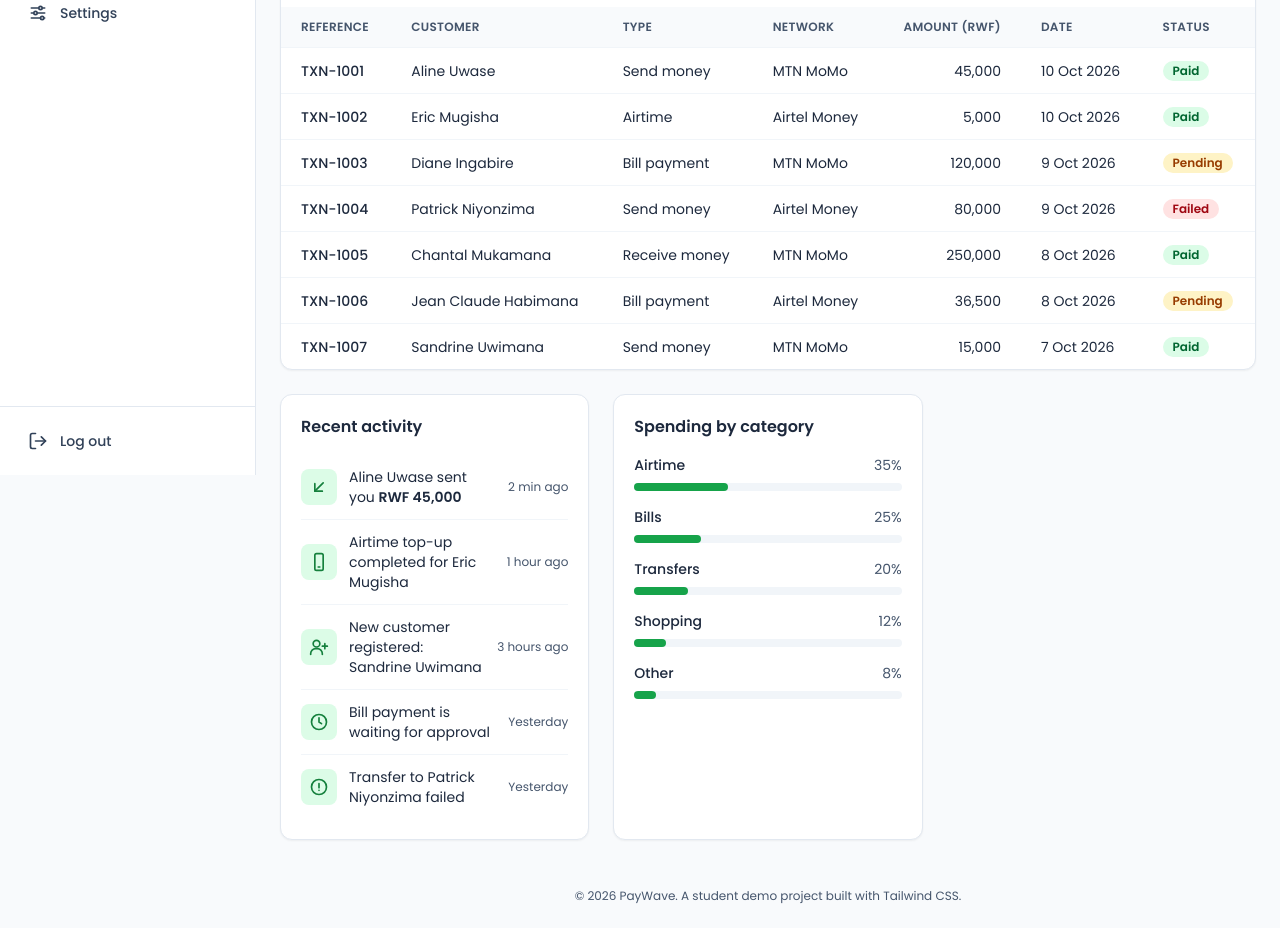
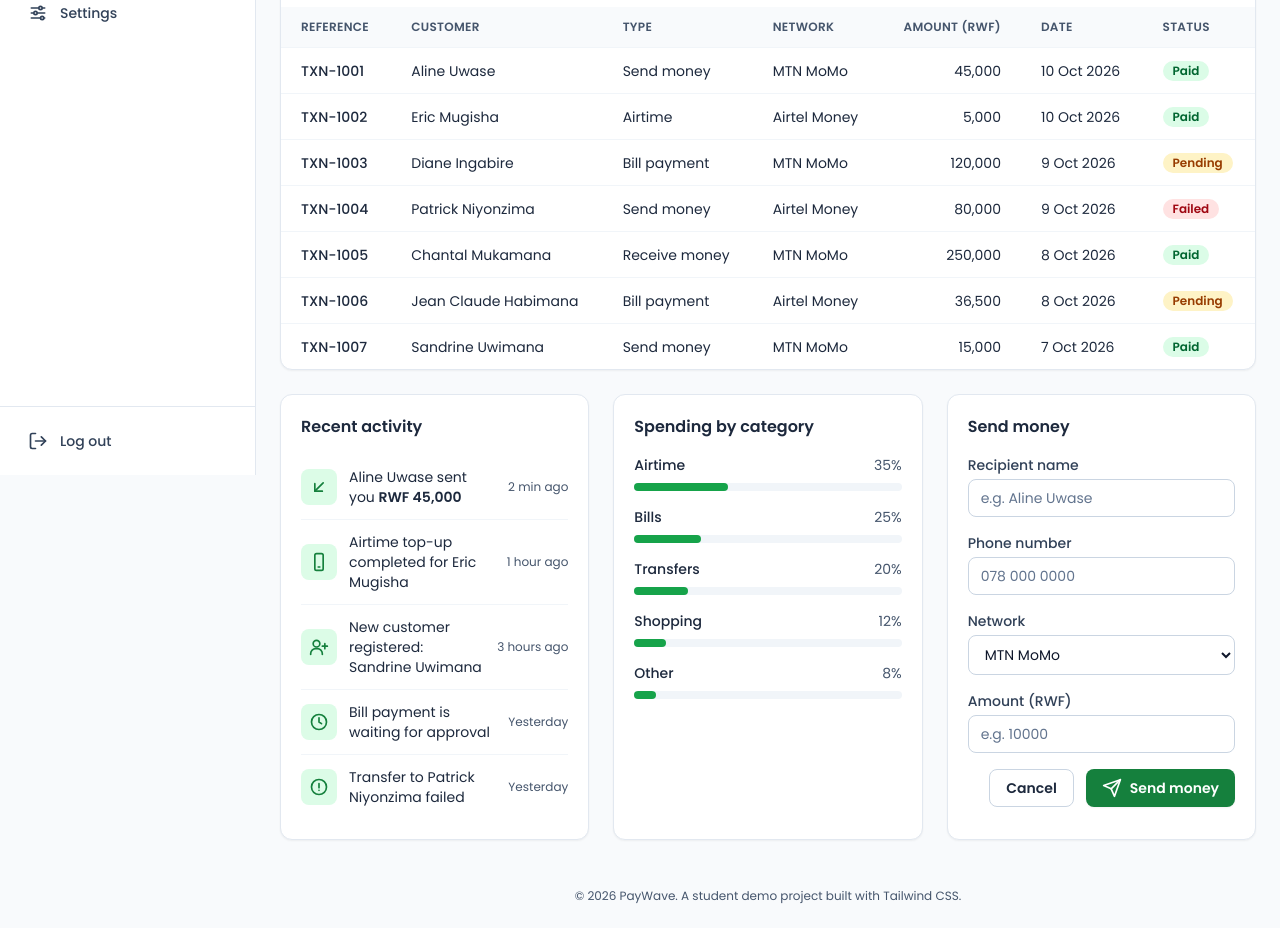
Before and after one commit to Musekura20/week3-tailwind-dashboard, a website: page index.html in a window 1280 px wide. Shown: the part 325-1253 px from the top of the page. Drawn offline with nearby package versions, Linux system fonts and the light colour scheme; files that its build step writes are made by us from their sources.

Commit message:
feat: add send money form

```diff
--- a/index.html
+++ b/index.html
@@ -301,6 +301,43 @@
             </ul>
           </section>
 
+          <!-- Panel 3: Send money form (full width on lg, 1 column on xl) -->
+          <section class="card lg:col-span-2 xl:col-span-1" aria-labelledby="form-title">
+            <h2 id="form-title" class="text-base font-semibold">Send money</h2>
+            <form action="#" class="mt-4 grid gap-4 sm:grid-cols-2 xl:grid-cols-1">
+              <div class="sm:col-span-2 xl:col-span-1">
+                <label for="recipient" class="field-label">Recipient name</label>
+                <input id="recipient" name="recipient" type="text" autocomplete="name" placeholder="e.g. Aline Uwase" required class="input-field" />
+              </div>
+
+              <div>
+                <label for="phone" class="field-label">Phone number</label>
+                <input id="phone" name="phone" type="tel" inputmode="tel" autocomplete="tel" placeholder="078 000 0000" required class="input-field" />
+              </div>
+
+              <div>
+                <label for="network" class="field-label">Network</label>
+                <select id="network" name="network" class="input-field">
+                  <option>MTN MoMo</option>
+                  <option>Airtel Money</option>
+                </select>
+              </div>
+
+              <div class="sm:col-span-2 xl:col-span-1">
+                <label for="amount" class="field-label">Amount (RWF)</label>
+                <input id="amount" name="amount" type="number" min="100" step="100" placeholder="e.g. 10000" required class="input-field" />
+              </div>
+
+              <div class="flex flex-wrap justify-end gap-3 sm:col-span-2 xl:col-span-1">
+                <button type="reset" class="btn-secondary">Cancel</button>
+                <button type="submit" class="btn-primary">
+                  <svg class="icon" viewBox="0 0 24 24" stroke-linecap="round" stroke-linejoin="round" aria-hidden="true"><path d="M22 2 11 13" /><path d="M22 2 15 22l-4-9-9-4 20-7z" /></svg>
+                  Send money
+                </button>
+              </div>
+            </form>
+          </section>
+
         </div>
 
       </main>
```
